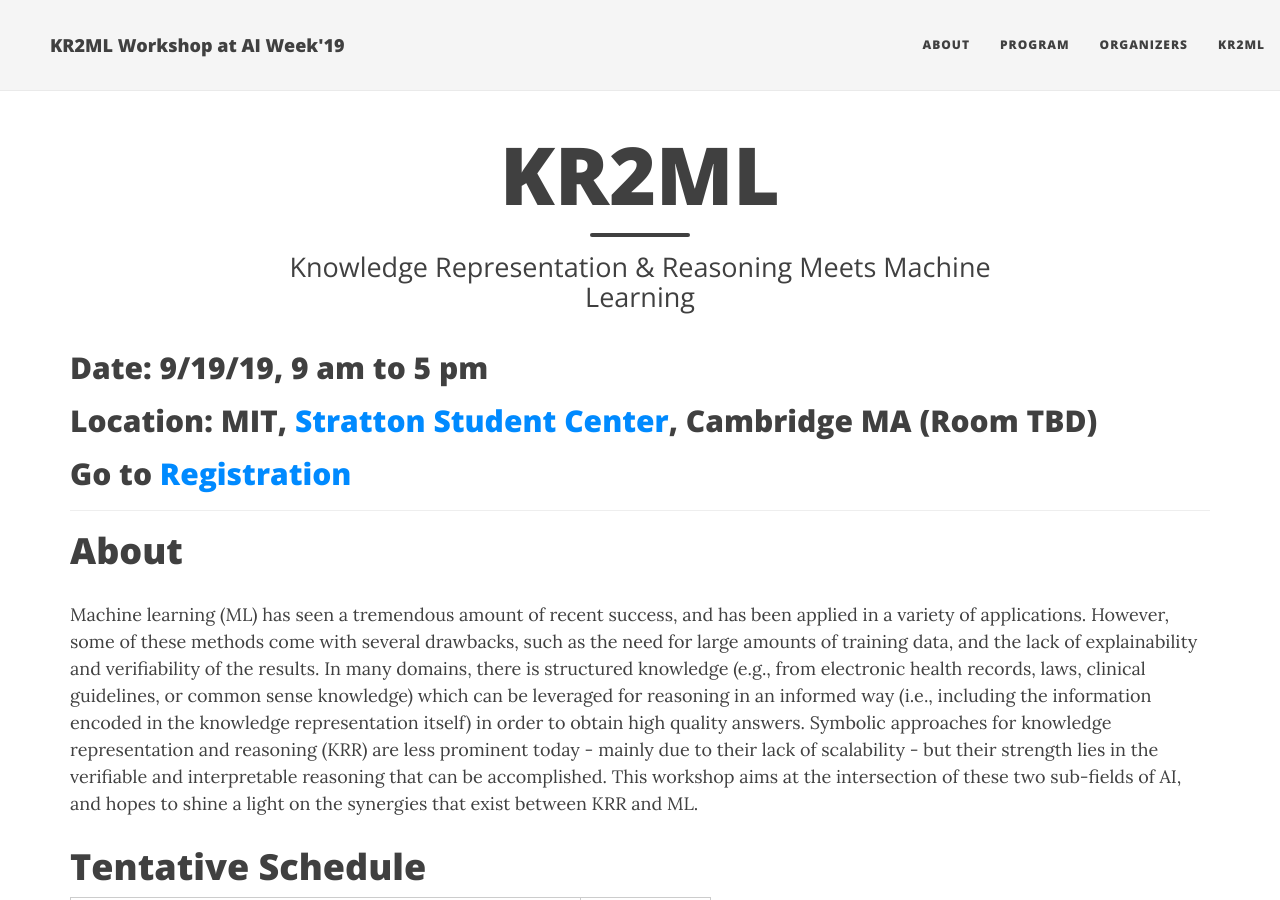
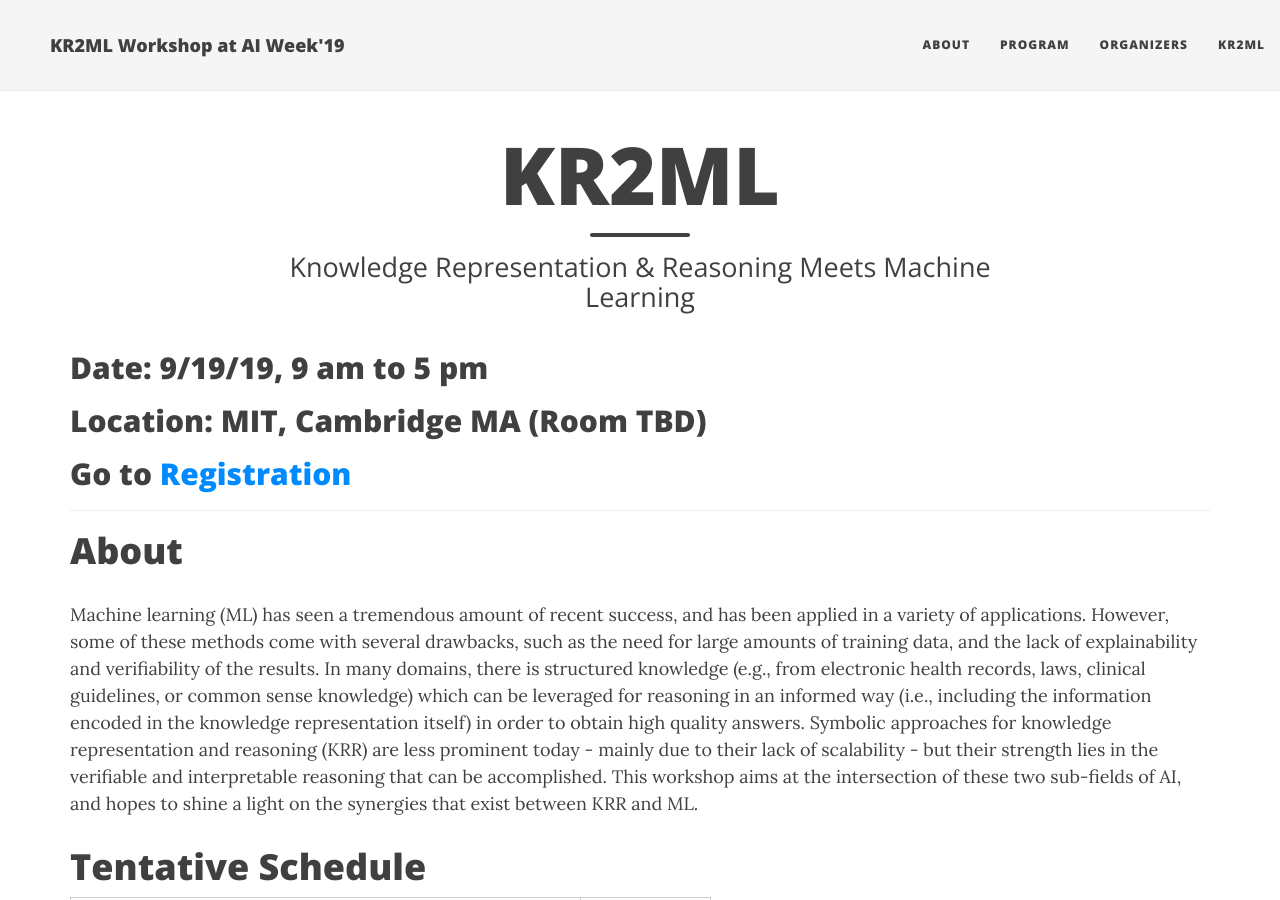
Before and after one commit to kr2ml/ibm-2019, a Jekyll site: the page built from index.md, in a window 1280 px wide and 900 px high. Built offline with Jekyll 4.4.1, drawn with Linux system fonts in a browser that asks for light colours; nearby versions of some CDN libraries.

Commit message:
took location out, might change

```diff
--- a/index.md
+++ b/index.md
@@ -5,7 +5,7 @@ subtitle: Knowledge Representation & Reasoning Meets Machine Learning
 use-site-title: true
 ---
 ## Date: 9/19/19, 9 am to 5 pm
-## Location: MIT, [Stratton Student Center](https://whereis.mit.edu/?go=W20), Cambridge MA (Room TBD)
+## Location: MIT, Cambridge MA (Room TBD)
 ## Go to [Registration](https://kr2ml.eventbrite.com)
 
 <hr>
```
